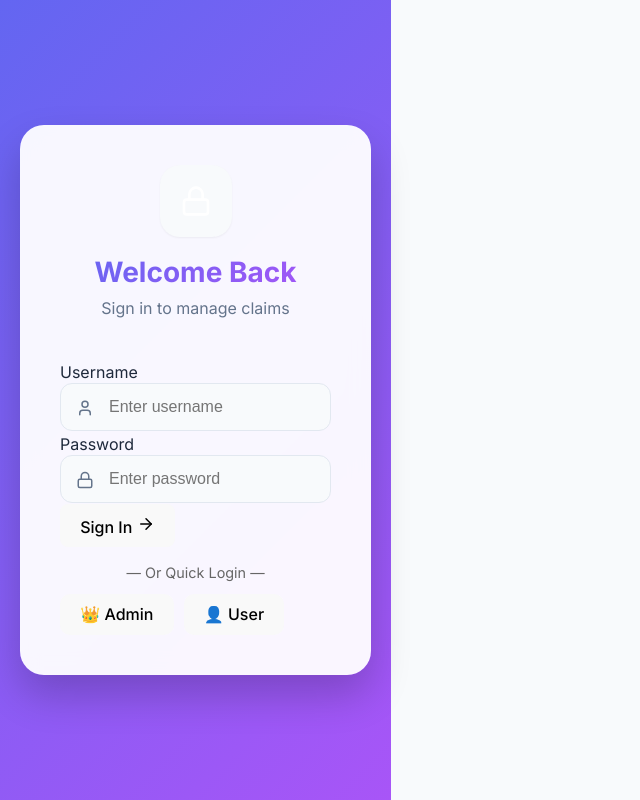
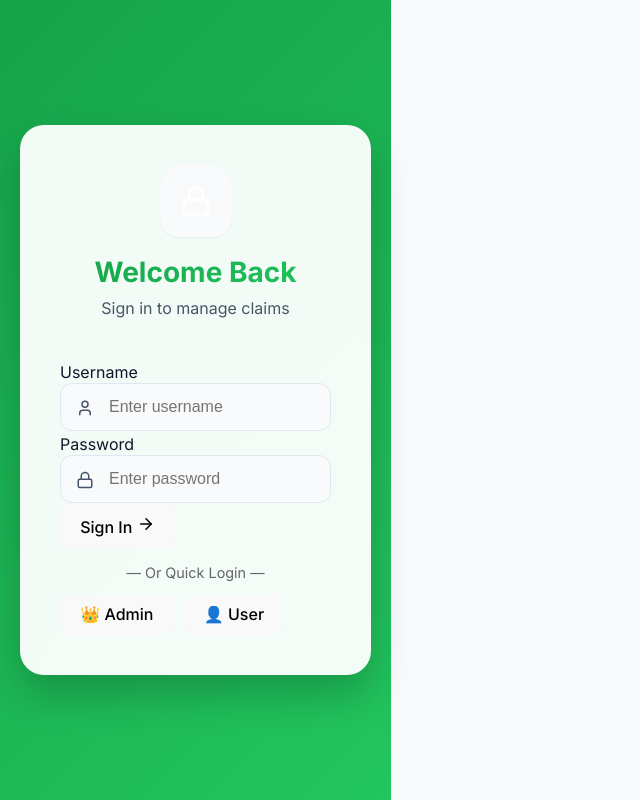
Before and after one commit to ganeshkrishnareddy/Insurance-Claim-Management-System, a React (Vite) app: page /login in a window 1280 px wide. Shown: the whole page, without its empty margins (0-640 px from the left). Built offline with nearby package versions, Linux system fonts and the light colour scheme; no server answers; the database is empty.

Commit message:
Change color scheme to green theme

```diff
--- a/src/App.css
+++ b/src/App.css
@@ -1,15 +1,15 @@
 @import url('https://fonts.googleapis.com/css2?family=Inter:wght@400;500;600;700&display=swap');
 
 :root {
-  --primary: #6366f1;
-  --secondary: #a855f7;
-  --bg-gradient: linear-gradient(135deg, #6366f1 0%, #a855f7 100%);
+  --primary: #16a34a;
+  --secondary: #22c55e;
+  --bg-gradient: linear-gradient(135deg, #16a34a 0%, #22c55e 100%);
   --bg-soft: #f8fafc;
   --card-bg: #ffffff;
-  --glass-bg: rgba(255, 255, 255, 0.2);
-  --text-main: #1e293b;
-  --text-muted: #64748b;
-  --success: #10b981;
+  --glass-bg: rgba(255, 255, 255, 0.85);
+  --text-main: #0f172a;
+  --text-muted: #475569;
+  --success: #16a34a;
   --warning: #f59e0b;
   --danger: #ef4444;
   --pending: #3b82f6;
--- a/src/theme.css
+++ b/src/theme.css
@@ -1,19 +1,19 @@
-/* Light Mode (Default) - Teal/Cyan Theme */
+/* Light Mode (Default) - Green Theme */
 :root {
-  --primary: #0891b2;
-  --secondary: #06b6d4;
-  --bg-gradient: linear-gradient(135deg, #0891b2 0%, #06b6d4 100%);
+  --primary: #16a34a;
+  --secondary: #22c55e;
+  --bg-gradient: linear-gradient(135deg, #16a34a 0%, #22c55e 100%);
   --bg-soft: #f8fafc;
-  --bg-page: #e0f2fe;
+  --bg-page: #ecfdf5;
   --card-bg: #ffffff;
-  --glass-bg: rgba(255, 255, 255, 0.8);
+  --glass-bg: rgba(255, 255, 255, 0.85);
   --text-main: #0f172a;
   --text-muted: #475569;
-  --border-color: #cbd5e1;
-  --success: #10b981;
+  --border-color: #d1d5db;
+  --success: #16a34a;
   --warning: #f59e0b;
   --danger: #ef4444;
-  --pending: #0ea5e9;
+  --pending: #3b82f6;
   --shadow-sm: 0 1px 2px 0 rgb(0 0 0 / 0.05);
   --shadow-md: 0 4px 6px -1px rgb(0 0 0 / 0.1), 0 2px 4px -2px rgb(0 0 0 / 0.1);
   --shadow-lg: 0 10px 15px -3px rgb(0 0 0 / 0.1), 0 4px 6px -4px rgb(0 0 0 / 0.1);
@@ -21,11 +21,11 @@
   --radius-lg: 24px;
 }
 
-/* Dark Mode - Teal/Cyan Theme */
+/* Dark Mode - Green Theme */
 [data-theme="dark"] {
-  --primary: #22d3ee;
-  --secondary: #67e8f9;
-  --bg-gradient: linear-gradient(135deg, #0e7490 0%, #0891b2 100%);
+  --primary: #4ade80;
+  --secondary: #86efac;
+  --bg-gradient: linear-gradient(135deg, #15803d 0%, #16a34a 100%);
   --bg-soft: #0f172a;
   --bg-page: #020617;
   --card-bg: #1e293b;
@@ -33,10 +33,10 @@
   --text-main: #f1f5f9;
   --text-muted: #94a3b8;
   --border-color: #334155;
-  --success: #34d399;
+  --success: #4ade80;
   --warning: #fbbf24;
   --danger: #f87171;
-  --pending: #38bdf8;
+  --pending: #60a5fa;
   --shadow-sm: 0 1px 2px 0 rgb(0 0 0 / 0.3);
   --shadow-md: 0 4px 6px -1px rgb(0 0 0 / 0.4), 0 2px 4px -2px rgb(0 0 0 / 0.3);
   --shadow-lg: 0 10px 20px -3px rgb(0 0 0 / 0.5), 0 4px 8px -4px rgb(0 0 0 / 0.4);
@@ -128,12 +128,12 @@ h3 {
 .btn-primary {
   background: var(--bg-gradient);
   color: white;
-  box-shadow: 0 4px 12px rgba(8, 145, 178, 0.3);
+  box-shadow: 0 4px 12px rgba(22, 163, 74, 0.3);
 }
 
 .btn-primary:hover {
   transform: translateY(-1px);
-  box-shadow: 0 6px 16px rgba(8, 145, 178, 0.4);
+  box-shadow: 0 6px 16px rgba(22, 163, 74, 0.4);
 }
 
 /* Theme Toggle Button */
```
